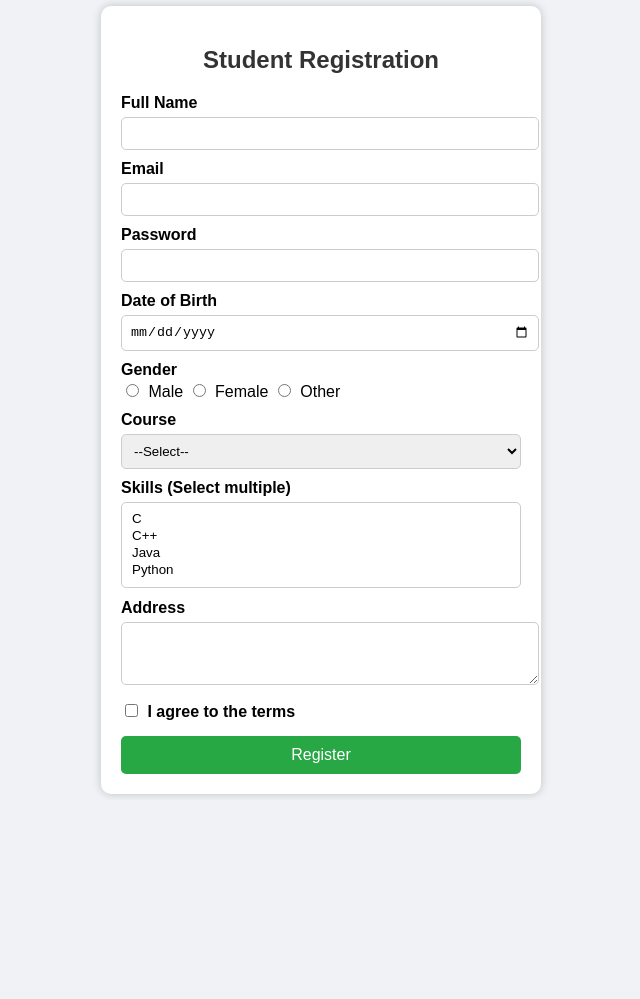
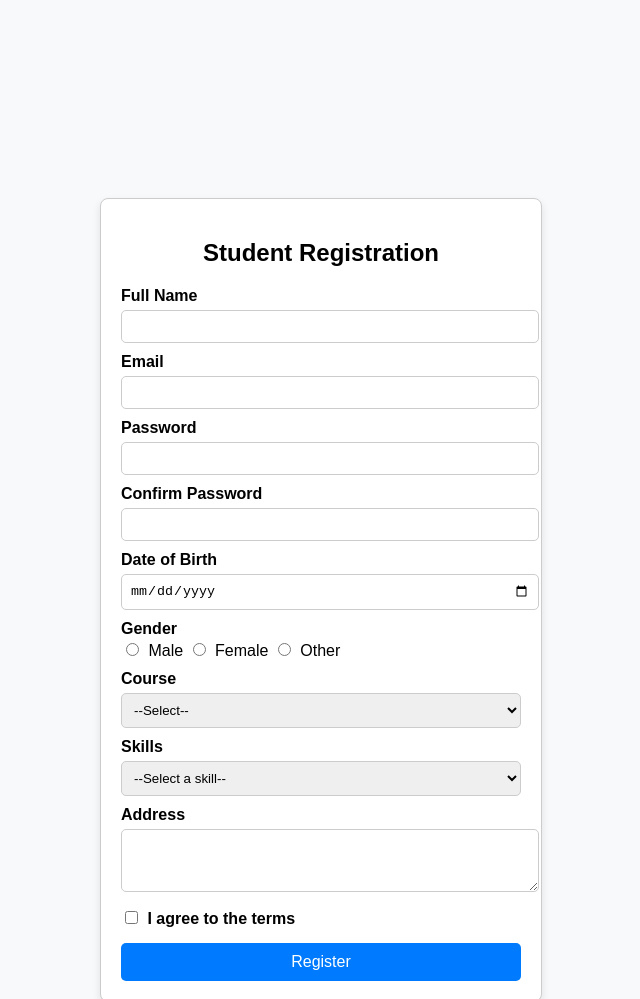
Before and after one commit to Gayatri-9664/registration-Form, a plain HTML site: page index.html in a window 1280 px wide. Shown: the top 999 px of the page, without its empty margins (319-959 px from the left). Before the commit the page ends 800 px from the top, so only its background shows below. Drawn offline with Linux system fonts and the light colour scheme.

Commit message:
index.html

```diff
--- a/index.html
+++ b/index.html
@@ -6,24 +6,24 @@
   <style>
     body {
       font-family: Arial, sans-serif;
-      background: #f0f2f5;
+      margin: 0;
+      height: 150vh;
       display: flex;
       justify-content: center;
       align-items: center;
-      height: 100vh;
-      margin: 0;
+      background: #f8f9fa;
     }
     form {
-      background: #fff;
+      border: 1px solid #ccc;
       padding: 20px;
-      border-radius: 10px;
+      border-radius: 8px;
       width: 400px;
-      box-shadow: 0 0 10px rgba(0,0,0,0.2);
+      background: white;
+      box-shadow: 0 4px 8px rgba(0,0,0,0.1);
     }
     h2 {
       text-align: center;
       margin-bottom: 20px;
-      color: #333;
     }
     label {
       display: block;
@@ -47,13 +47,13 @@
       padding: 10px;
       border: none;
       border-radius: 5px;
-      background: #28a745;
+      background: #007bff;
       color: white;
       font-size: 16px;
       cursor: pointer;
     }
     button:hover {
-      background: #218838;
+      background: #0056b3;
     }
   </style>
 </head>
@@ -69,6 +69,9 @@
 
     <label for="password">Password</label>
     <input type="password" id="password" name="password" required minlength="6">
+
+    <label for="confirmPassword">Confirm Password</label>
+    <input type="password" id="confirmPassword" name="confirmPassword" required minlength="6">
 
     <label for="dob">Date of Birth</label>
     <input type="date" id="dob" name="dob" required>
@@ -86,14 +89,14 @@
       <option value="Mechanical">Mechanical</option>
     </select>
 
-    <label for="skills">Skills (Select multiple)</label>
-    <select id="skills" name="skills" multiple>
-      <option value="C">C</option>
-      <option value="C++">C++</option>
-      <option value="Java">Java</option>
-      <option value="Python">Python</option>
-    </select>
-
+   <label for="skills">Skills</label>
+<select id="skills" name="skills" required>
+  <option value="">--Select a skill--</option>
+  <option value="C">C</option>
+  <option value="C++">C++</option>
+  <option value="Java">Java</option>
+  <option value="Python">Python</option>
+</select>
 
     <label for="address">Address</label>
     <textarea id="address" name="address" rows="3"></textarea>
```
